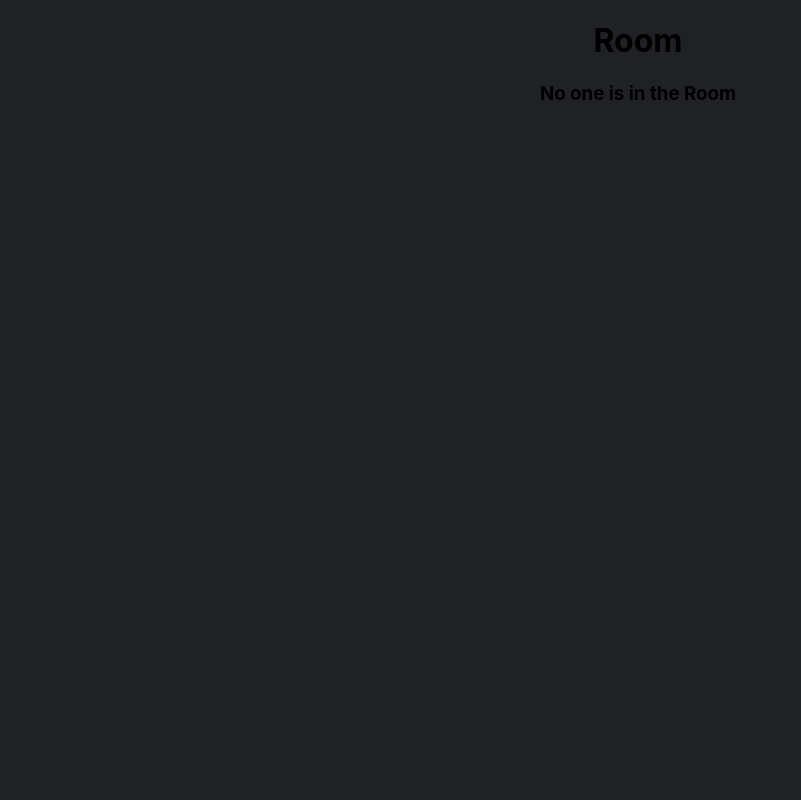
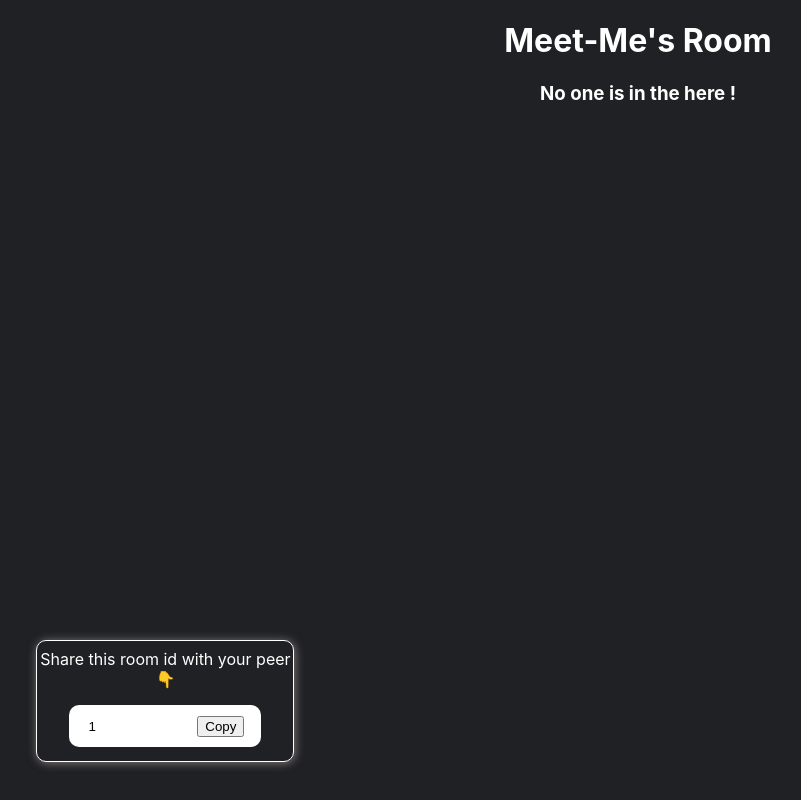
Before and after one commit to sahilrohera10/Meet-Me, a React (Create React App) app in the folder client/: page /1 in a window 1280 px wide. Shown: the whole page, without its empty margins (2-803 px from the left). Built offline with nearby package versions, Linux system fonts and the light colour scheme; no server answers.

Commit message:
share room id

```diff
--- a/client/package.json
+++ b/client/package.json
@@ -12,6 +12,7 @@
     "@testing-library/react": "^13.4.0",
     "@testing-library/user-event": "^13.5.0",
     "react": "^18.2.0",
+    "react-copy-to-clipboard": "^5.1.0",
     "react-dom": "^18.2.0",
     "react-player": "^2.13.0",
     "react-redux": "^8.1.3",
--- a/client/src/App.js
+++ b/client/src/App.js
@@ -10,7 +10,6 @@ function App() {
     <Provider store={appStore}>
       <div className="App">
         <Routes>
-
           <Route path="/" element={<Lobby />} />
           <Route path="/:roomId" element={<Room />} />
         </Routes>
--- a/client/src/Screens/Lobby.jsx
+++ b/client/src/Screens/Lobby.jsx
@@ -7,7 +7,7 @@ import { useSelector, useDispatch } from "react-redux";
 import { addprofile } from "../utils/slices/userSlice";
 import logo_main from "../Asserts/Meet_me_logo.jpeg";
 import configData from "../config";
-import "../Screens/Lobby.css";
+import "./Lobby.css";
 import { Link } from "react-router-dom";
 import banner_pic from "../Asserts/banner_pic .jpeg";
 import TextField from "@mui/material/TextField";
--- a/client/src/Screens/Room.jsx
+++ b/client/src/Screens/Room.jsx
@@ -1,10 +1,22 @@
-import React, { useCallback, useEffect, useState , useRef } from "react";
+import React, { useCallback, useEffect, useState, useRef } from "react";
 import { useSocket } from "../context/SocketProvider";
 import ReactPlayer from "react-player";
 import peer from "../service/peer";
-import '../Screens/Room.css';
+import "../Screens/Room.css";
+import { useParams } from "react-router-dom";
+import { CopyToClipboard } from "react-copy-to-clipboard";
 
 export default function Room() {
+  let { roomId } = useParams();
+
+  const [iscopy, setIscopy] = useState(false);
+
+  useEffect(() => {
+    setTimeout(() => {
+      setIscopy(false);
+    }, 3000);
+  }, [iscopy]);
+
   const socket = useSocket();
   const [remoteSocketId, setRemoteSocketId] = useState(null);
   const [myStream, setMyStream] = useState();
@@ -109,33 +121,105 @@ export default function Room() {
   ]);
   const videoRef = useRef();
   const videoStyles = {
-    width: '100%', // Set the width as you like
-    height: 'auto', // Set the height as you like
-    borderRadius: '100px', // Add a border radius or any other styling you need
+    width: "100%", // Set the width as you like
+    height: "auto", // Set the height as you like
+    borderRadius: "100px", // Add a border radius or any other styling you need
   };
 
   return (
-    <div style={{backgroundColor:'rgb(32,33,36)' , width:"100vw" , height:"100vh"}}>
-      <h1>Room</h1>
-      <h3> {remoteSocketId ? "Connected" : "No one is in the Room"} </h3>
+    <div
+      style={{
+        backgroundColor: "rgb(32,33,36)",
+        width: "100vw",
+        height: "100vh",
+      }}
+    >
+      <h1 style={{ color: "white" }}>Meet-Me's Room</h1>
+      <h3 style={{ color: "white" }}>
+        {" "}
+        {remoteSocketId ? "Connected" : "No one is in the here !"}{" "}
+      </h3>
       {myStream && <button onClick={sendStreams}>Send Stream</button>}
       {remoteSocketId && <button onClick={() => handleCallUser()}>Call</button>}
-      <div style={{display:'flex' , flexDirection:"row" ,justifyContent:"space-evenly"}}>
-
+      <div
+        style={{
+          display: "flex",
+          flexDirection: "row",
+          justifyContent: "space-evenly",
+        }}
+      >
         {myStream && (
           <div style={{ margin: "auto" }}>
-          <ReactPlayer className="player" width="500px" height="500px"  playing muted url={myStream} />
+            <ReactPlayer
+              className="player"
+              width="500px"
+              height="500px"
+              playing
+              muted
+              url={myStream}
+            />
             <p style={{}}> My Stream </p>
           </div>
         )}
 
         {remoteStream && (
           <div style={{ margin: "auto" }}>
-          <ReactPlayer className="player" width="500px" height="500px" playing muted url={remoteStream} />
+            <ReactPlayer
+              className="player"
+              width="500px"
+              height="500px"
+              playing
+              muted
+              url={remoteStream}
+            />
             <p> Remote Stream </p>
           </div>
         )}
       </div>
+
+      <div
+        style={{
+          position: "absolute",
+          top: "80%",
+          left: "3%",
+          border: "1px solid white",
+          width: "20vw",
+          height: "15vh",
+          borderRadius: "10px",
+          boxShadow: "rgb(132 125 125) 1px 1px 10px 0px",
+        }}
+      >
+        <p style={{ color: "white", marginTop: "8px" }}>
+          Share this room id with your peer 👇
+        </p>
+        <div
+          style={{
+            background: "#FFFFFF",
+            width: "15vw",
+            margin: "auto",
+            borderRadius: "10px",
+          }}
+        >
+          <input
+            style={{ width: "8vw", height: "5vh", border: "none" }}
+            type="text"
+            readOnly
+            value={roomId}
+          />{" "}
+          <CopyToClipboard text={roomId} onCopy={() => setIscopy(true)}>
+            {iscopy ? (
+              <button
+                disabled
+                style={{ background: "green", color: "white", border: "none" }}
+              >
+                Copied
+              </button>
+            ) : (
+              <button>Copy</button>
+            )}
+          </CopyToClipboard>
+        </div>
+      </div>
     </div>
   );
 }
```
Also changed, not shown: 1 other file (tests, documents, lock files or other folders). Lines whose indentation alone changed are shown as unchanged.
